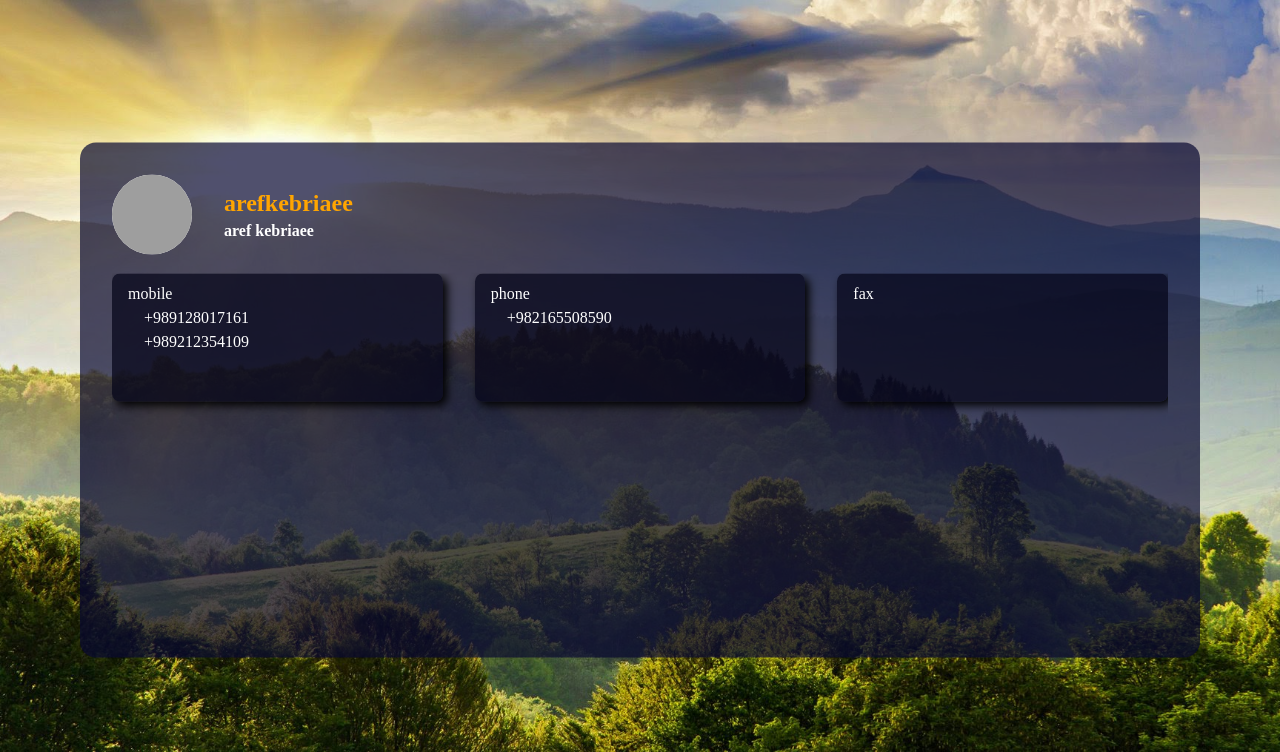
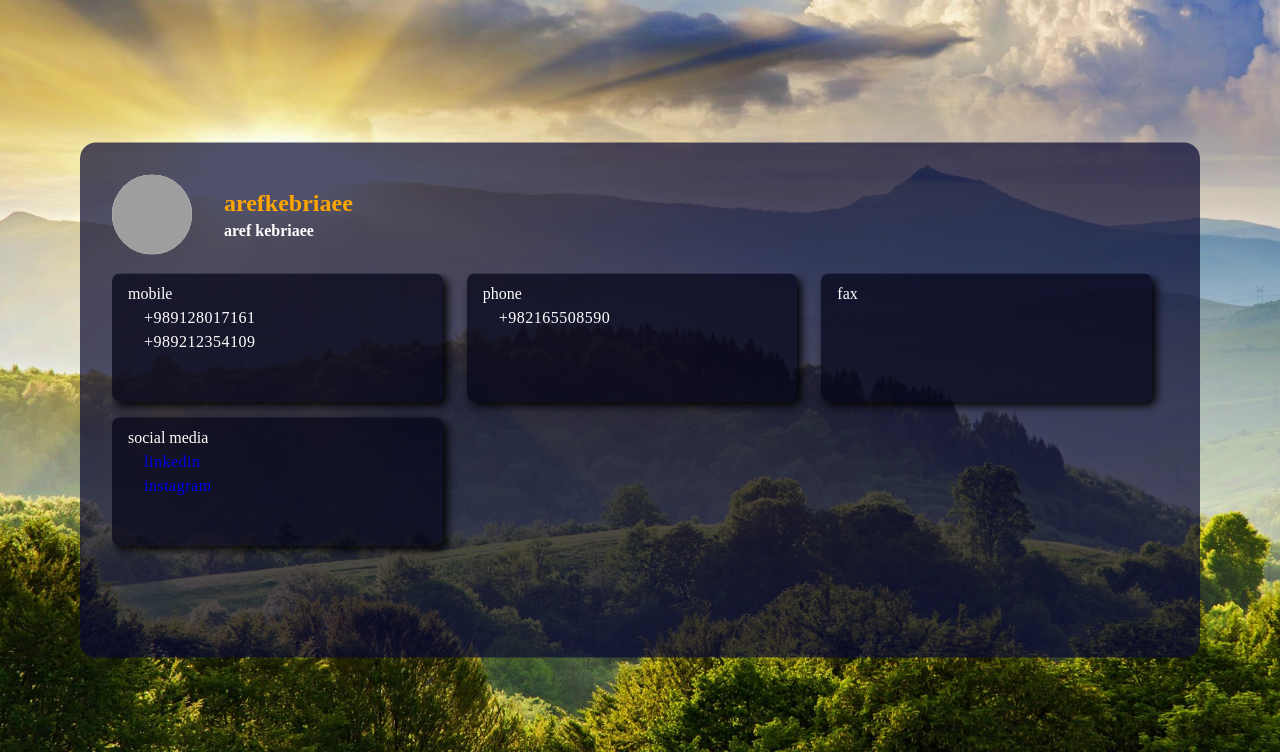
Before and after one commit to arefkebriaee/phonebook, a Django app: page /1/arefkebriaee/ in a window 1280 px wide. Shown: the part 48-800 px from the top of the page. Run offline with Django 4.2, Linux system fonts and the light colour scheme; data comes from the database, SQL or seed files in the repository; both versions use the stored data as it was after the commit; style sheets or scripts are compiled from the project's sources; grey boxes are pictures that could not be loaded.

Commit message:
add social media

```diff
--- a/phonebook/contact/admin.py
+++ b/phonebook/contact/admin.py
@@ -1,8 +1,9 @@
 from django.contrib import admin
-from .models import Contact, Mobile, Phone, Fax
+from .models import Contact, Mobile, Phone, Fax, Social
 # Register your models here.
 
 admin.site.register(Contact)
 admin.site.register(Mobile)
 admin.site.register(Phone)
 admin.site.register(Fax)
+admin.site.register(Social)
--- a/phonebook/contact/models.py
+++ b/phonebook/contact/models.py
@@ -1,4 +1,5 @@
 from django.db import models
+from django.db.models.fields import URLField
 from django.urls import reverse
 from django.contrib.auth.models import User
 from phonenumber_field.modelfields import PhoneNumberField
@@ -12,7 +13,7 @@ class Contact(models.Model):
     first_name = models.CharField(max_length=50, blank=True)
     last_name = models.CharField(max_length=50, blank=True)
     image = models.ImageField(
-        upload_to='images/', blank=True)
+        upload_to='images/', blank=True, default="/static/public/images/icons8-person-64.png")
     creator = models.ForeignKey(User, on_delete=models.CASCADE, default=1)
     real_person = models.CharField(choices=person_status, max_length=50)
     created = models.DateTimeField(auto_now_add=True)
@@ -29,7 +30,7 @@ class Mobile(models.Model):
         Contact, on_delete=models.CASCADE, related_name='mobile')
     number = PhoneNumberField(blank=False)
 
-    def __str__(self) -> str:
+    def __str__(self):
         return str(self.number)
 
 
@@ -38,7 +39,7 @@ class Phone(models.Model):
         Contact, on_delete=models.CASCADE, related_name='phone')
     number = PhoneNumberField(blank=False)
 
-    def __str__(self) -> str:
+    def __str__(self):
         return str(self.number)
 
 
@@ -47,5 +48,21 @@ class Fax(models.Model):
         Contact, on_delete=models.CASCADE, related_name='fax')
     number = PhoneNumberField(blank=False)
 
-    def __str__(self) -> str:
+    def __str__(self):
         return str(self.number)
+
+
+class Social(models.Model):
+    social_media = (
+        ('instagram', 'Instagram'),
+        ('linkedin', 'Linkedin'),
+        ('twitter', 'Twitter'),
+    )
+    owner = models.ForeignKey(
+        Contact, on_delete=models.CASCADE, related_name='social')
+    name = models.CharField(choices=social_media,
+                            max_length=50, default='linkedin')
+    address = URLField()
+
+    def __str__(self):
+        return str(self.name)
--- a/phonebook/contact/templates/contact/all-contacts.html
+++ b/phonebook/contact/templates/contact/all-contacts.html
@@ -6,7 +6,7 @@
     {% for contact in contacts %}
     <li class="card">
       <a href="{{ contact.get_absolute_url }}">
-        <img src="{{ contact.image }}" alt="" />
+        <img src="{{ contact.image.url }}" alt="" />
         <h3>{{ contact.contact_name }}</h3>
       </a>
     </li>
--- a/phonebook/contact/templates/contact/detail-contact.html
+++ b/phonebook/contact/templates/contact/detail-contact.html
@@ -3,7 +3,7 @@
 <link rel="stylesheet" href="/static/contact/styles/detail-contact.css" />
 {% endblock styles %} {% block content %}
 <div class="container">
-  <img src="{{ contact.image }}" alt="" />
+  <img src="{{ contact.image.url }}" alt="" />
   <h2>{{ contact.contact_name }}</h2>
   <p>{{ contact.first_name }} {{ contact.last_name }}</p>
   <ul class="ul-container">
@@ -31,6 +31,16 @@
         {% endfor %}
       </ul>
     </li>
+    <li class="numbers">
+      <span>social media</span>
+      <ul class="inner">
+        {% for social in socials %}
+        <li class="number">
+          <a href="{{ social.address}}">{{social.name}}</a>
+        </li>
+        {% endfor %}
+      </ul>
+    </li>
   </ul>
 </div>
 {% endblock content %}
--- a/phonebook/contact/urls.py
+++ b/phonebook/contact/urls.py
@@ -1,10 +1,13 @@
 from os import name
 from django.urls import path
 from . import views
+from django.conf import settings
+from django.conf.urls.static import static
+
 
 app_name = 'contact'
 urlpatterns = [
     path('', views.home, name='home'),
     path("all/", views.show_all, name='all'),
     path("<int:id>/<str:name>/", views.one_contact, name='detail'),
-]
+] + static(settings.MEDIA_URL, document_root=settings.MEDIA_ROOT)
--- a/phonebook/contact/views.py
+++ b/phonebook/contact/views.py
@@ -1,20 +1,24 @@
 from django.shortcuts import render, get_object_or_404, get_list_or_404
-from .models import Contact, Mobile, Phone, Fax
+from .models import Contact, Mobile, Phone, Fax, Social
 
 
 def home(request):
+    print('$$$\n', request.user)
     return render(request, 'contact/home.html')
 
 
 def show_all(request):
     contact_list = Contact.objects.all()
-    print(contact_list[0].image)
+    print("###@@@\n", contact_list[0].image.url)
+    print("###@@@\n", contact_list[0].image)
     return render(request, 'contact/all-contacts.html', {'contacts': contact_list})
 
 
 def one_contact(request, id, name):
     contact = get_object_or_404(Contact, id=id, contact_name=name)
+    print("@@@\n", contact.image.url)
     mobiles = Mobile.objects.filter(owner=id)
     phones = Phone.objects.filter(owner=id)
     faxes = Fax.objects.filter(owner=id)
-    return render(request, "contact/detail-contact.html", {'contact': contact, 'mobiles': mobiles, 'phones': phones, 'faxes': faxes})
+    socials = Social.objects.filter(owner=id)
+    return render(request, "contact/detail-contact.html", {'contact': contact, 'mobiles': mobiles, 'phones': phones, 'faxes': faxes, 'socials': socials})
--- a/phonebook/phonebook/settings.py
+++ b/phonebook/phonebook/settings.py
@@ -137,7 +137,7 @@ STATICFILES_DIRS = [
     os.path.join(BASE_DIR, "static")
 ]
 
-MEDIA_ROOT = os.path.join(BASE_DIR, 'media/')
+MEDIA_ROOT = os.path.join(BASE_DIR, 'media')
 
 MEDIA_URL = '/media/'
 
--- a/phonebook/static/contact/styles/detail-contact.css
+++ b/phonebook/static/contact/styles/detail-contact.css
@@ -50,7 +50,8 @@ div.container ul.ul-container li.numbers {
   width: calc((100% - 4rem) / 3);
   height: 8rem;
   padding: 0.25rem 1rem;
-  margin-right: 2rem;
+  margin-right: 1.5rem;
+  margin-bottom: 1rem;
   border-radius: 0.5rem;
   -webkit-box-shadow: black 4px 4px 10px;
           box-shadow: black 4px 4px 10px;
@@ -73,7 +74,8 @@ div.container ul.ul-container li.numbers:hover > span {
   color: #080831;
 }
 
-div.container ul.ul-container li.numbers:hover li.number {
+div.container ul.ul-container li.numbers:hover ul.inner li.number {
+  font-weight: bold;
   color: #080831;
 }
 
@@ -100,6 +102,7 @@ div.container ul.ul-container li.numbers ul.inner li.number {
   padding-left: 1rem;
   -webkit-transition: ease-in-out 0.3s;
   transition: ease-in-out 0.3s;
+  letter-spacing: 0.5px;
 }
 
 div.container ul.ul-container li.numbers ul.inner li.number:hover {
--- a/phonebook/static/contact/styles/detail-contact.scss
+++ b/phonebook/static/contact/styles/detail-contact.scss
@@ -49,7 +49,8 @@ div.container {
       width: calc((100% - 4rem) / 3);
       height: 8rem;
       padding: 0.25rem 1rem;
-      margin-right: 2rem;
+      margin-right: 1.5rem;
+      margin-bottom: 1rem;
       border-radius: 0.5rem;
       box-shadow: black 4px 4px 10px;
       background-color: rgba(4, 4, 24, 0.7);
@@ -67,8 +68,11 @@ div.container {
           color: rgb(8, 8, 49);
         }
 
-        li.number {
-          color: rgb(8, 8, 49);
+        ul.inner {
+          li.number {
+            font-weight: bold;
+            color: rgb(8, 8, 49);
+          }
         }
       }
 
@@ -93,6 +97,7 @@ div.container {
           color: white;
           padding-left: 1rem;
           transition: ease-in-out 0.3s;
+          letter-spacing: 0.5px;
           //   background-color: pink;
 
           &:hover {
--- a/phonebook/templates/inc/navbar.html
+++ b/phonebook/templates/inc/navbar.html
@@ -6,6 +6,9 @@
     {% if request.user.is_authenticated %}
     <li class="navbar-link">
       <a href="{% url 'accounts:user_logout'%}">Log out</a>
+    </li>
+    <li class="navbar-link">
+      <a href="">{{request.user}}</a>
     </li>
     {% else %}
     <li class="navbar-link">
```
Also changed, not shown: phonebook/contact/migrations/0006_social.py (added), phonebook/contact/migrations/0007_social_name.py (added), phonebook/contact/migrations/0008_alter_contact_image.py (added), phonebook/db.sqlite3, phonebook/static/public/images/icons8-person-64.png (added), 1 other file.
